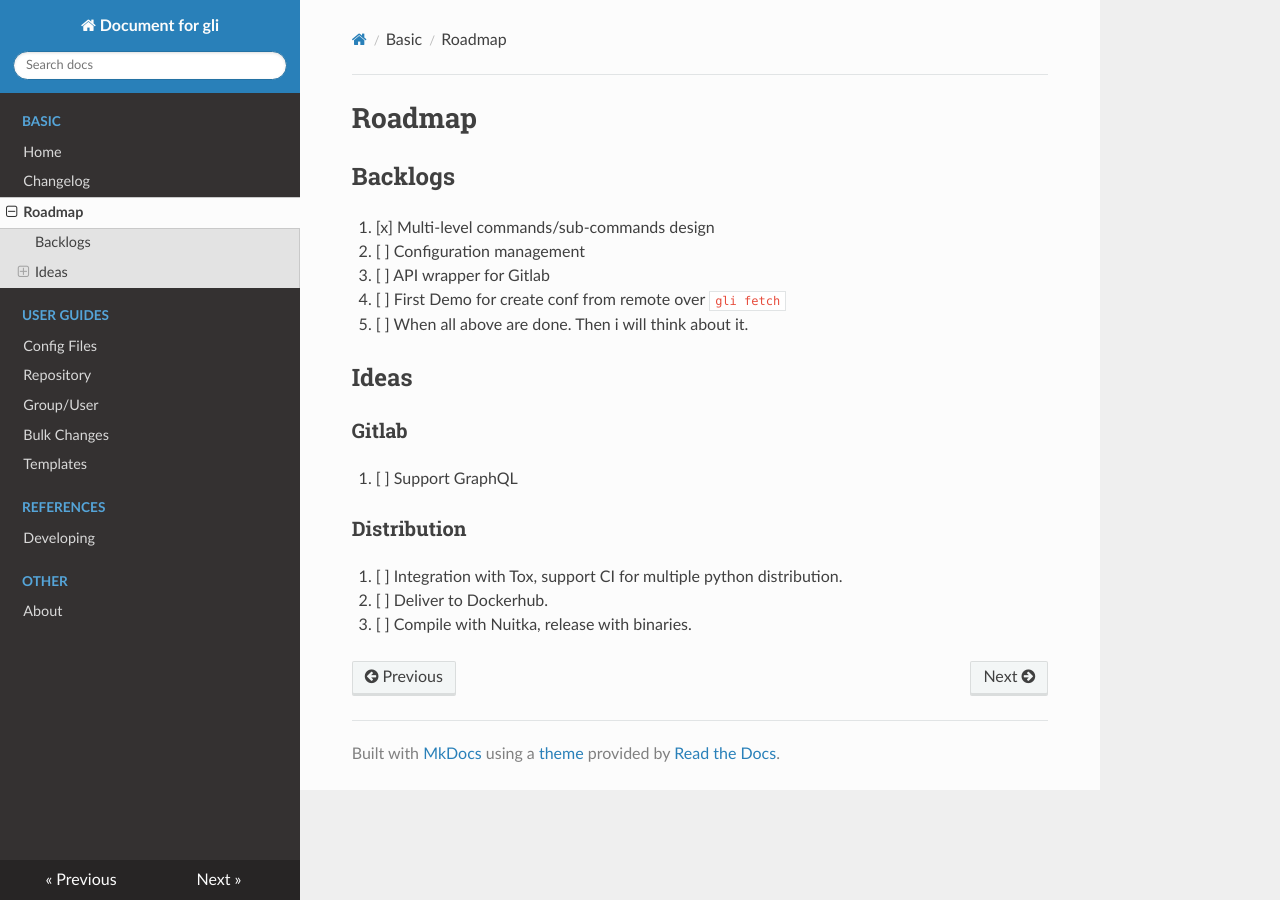
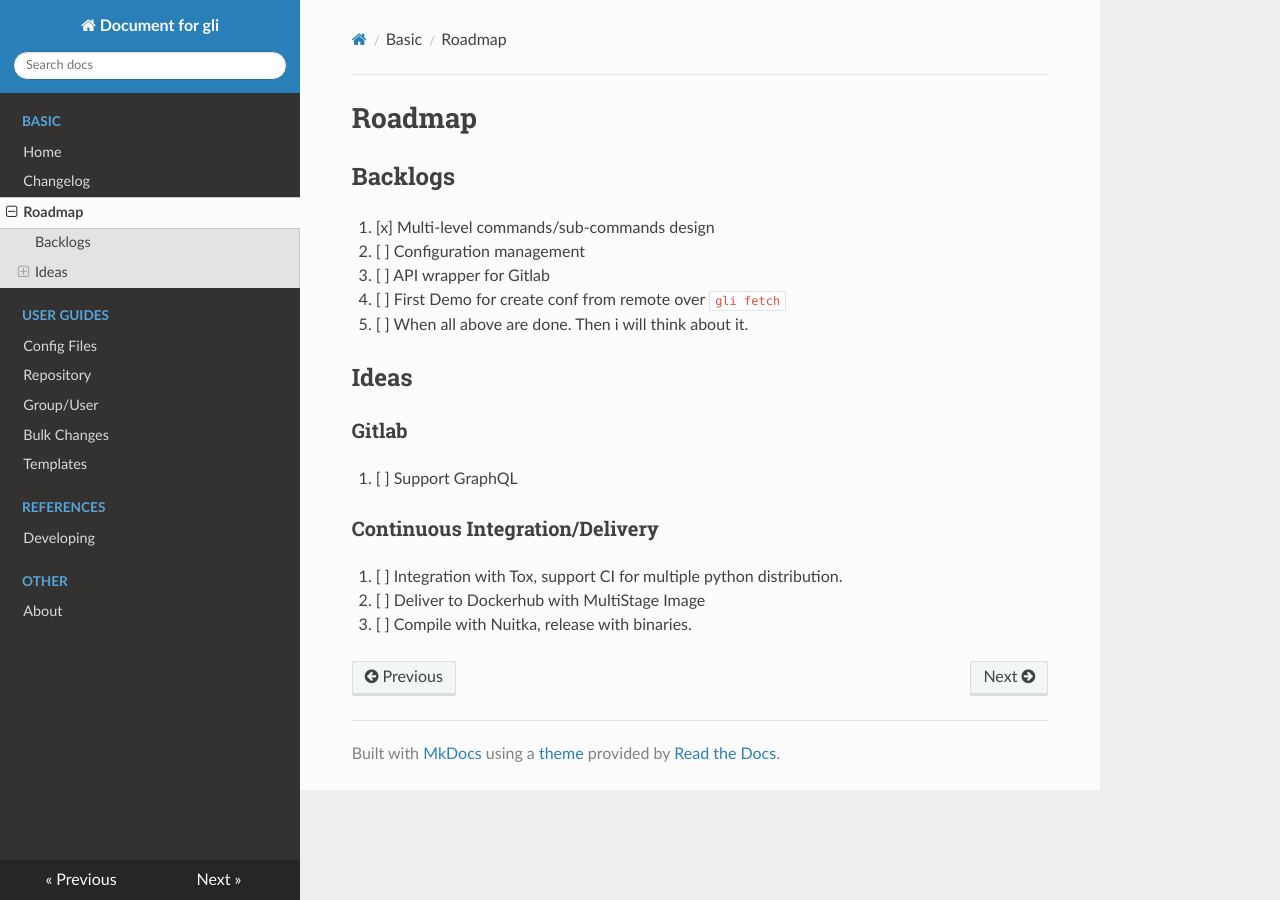
Before and after one commit to audricsun/glc, an MkDocs documentation site: the page built from docs/roadmap.md, in a window 1280 px wide. Built offline with MkDocs 1.6.1, drawn with Linux system fonts in a browser that asks for light colours; nearby versions of some CDN libraries.

Commit message:
update tox ini

```diff
--- a/docs/roadmap.md
+++ b/docs/roadmap.md
@@ -12,7 +12,7 @@
 ### Gitlab
 1. [ ] Support GraphQL
 
-### Distribution
+### Continuous Integration/Delivery
 1. [ ] Integration with Tox, support CI for multiple python distribution.
-2. [ ] Deliver to Dockerhub.
+2. [ ] Deliver to Dockerhub with MultiStage Image
 3. [ ] Compile with Nuitka, release with binaries.
```
Also changed, not shown: 2 other files.
